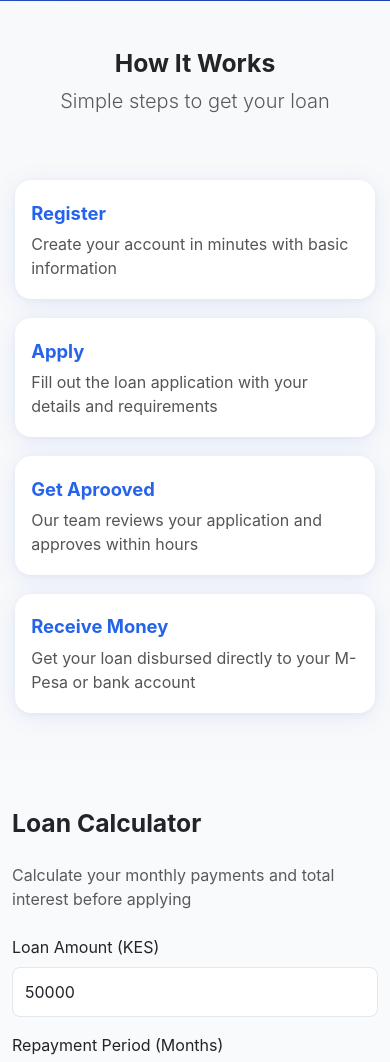
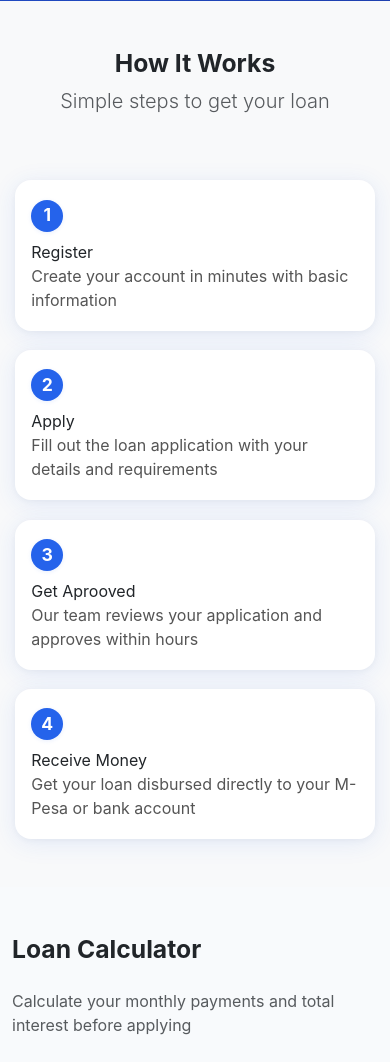
Before and after one commit to kibetlelgo/Hela-Credit, a Django app: page / in a window 390 px wide. Shown: the part 1000-2062 px from the top of the page. Run offline with Django 4.2, Linux system fonts and the light colour scheme.

```diff
--- a/templates/base.html
+++ b/templates/base.html
@@ -311,6 +311,11 @@
         {% block content %}{% endblock %}
     </main>
 
+    <div class="container-fluid mt-5">
+        <div class="text-center text-muted small py-3">
+            &copy; 2025 Hela Fund. All rights reserved.
+        </div>
+    </div>
 
     <!-- Bootstrap JS -->
     <script src="https://cdn.jsdelivr.net/npm/bootstrap@5.3.0/dist/js/bootstrap.bundle.min.js"></script>
--- a/templates/loans/index.html
+++ b/templates/loans/index.html
@@ -84,18 +84,22 @@
     <!-- Mobile Card Style -->
     <div class="how-it-works-cards">
       <div class="how-card">
+        <span class="how-card-num">1</span>
         <div class="how-card-title">Register</div>
         <div class="how-card-desc">Create your account in minutes with basic information</div>
       </div>
       <div class="how-card">
+        <span class="how-card-num">2</span>
         <div class="how-card-title">Apply</div>
         <div class="how-card-desc">Fill out the loan application with your details and requirements</div>
       </div>
       <div class="how-card">
+        <span class="how-card-num">3</span>
         <div class="how-card-title">Get Aprooved</div>
         <div class="how-card-desc">Our team reviews your application and approves within hours</div>
       </div>
       <div class="how-card">
+        <span class="how-card-num">4</span>
         <div class="how-card-title">Receive Money</div>
         <div class="how-card-desc">Get your loan disbursed directly to your M-Pesa or bank account</div>
       </div>
@@ -625,12 +629,26 @@ document.addEventListener('DOMContentLoaded', function() {
     display: flex;
     flex-direction: column;
     align-items: flex-start;
+    position: relative;
+  }
+  .how-card-num {
+    display: inline-flex;
+    align-items: center;
+    justify-content: center;
+    width: 2rem;
+    height: 2rem;
+    border-radius: 50%;
+    background: #2563eb;
+    color: #fff;
+    font-weight: 700;
+    font-size: 1.1rem;
+    margin-bottom: 0.5rem;
+    margin-right: 0.7rem;
+    box-shadow: 0 1px 4px rgba(37,99,235,0.10);
   }
   .how-card-title {
-    color: #2563eb;
-    font-weight: 700;
-    font-size: 1.15rem;
-    margin-bottom: 0.3rem;
+    display: inline-block;
+    vertical-align: middle;
   }
   .how-card-desc {
     color: #555;
```
